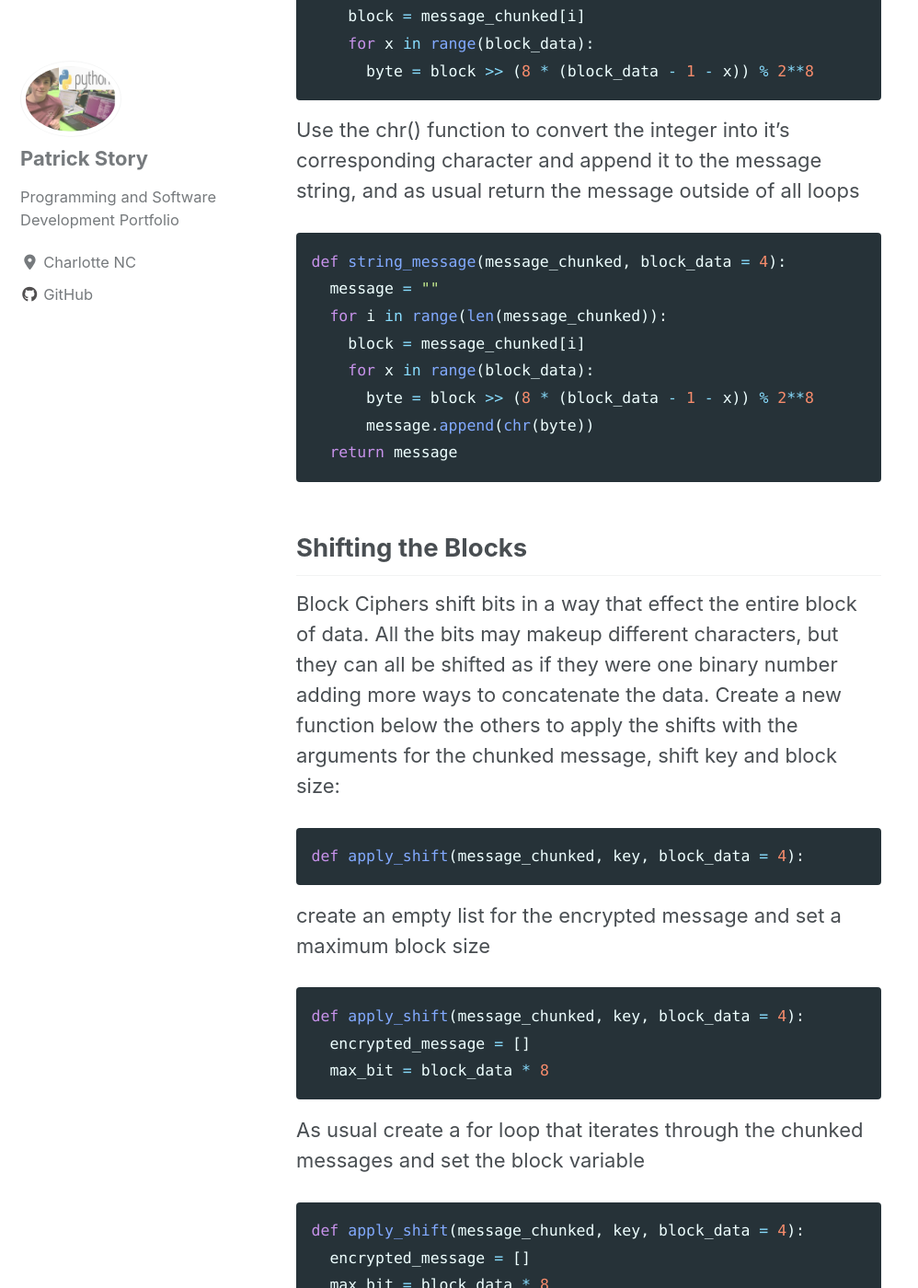
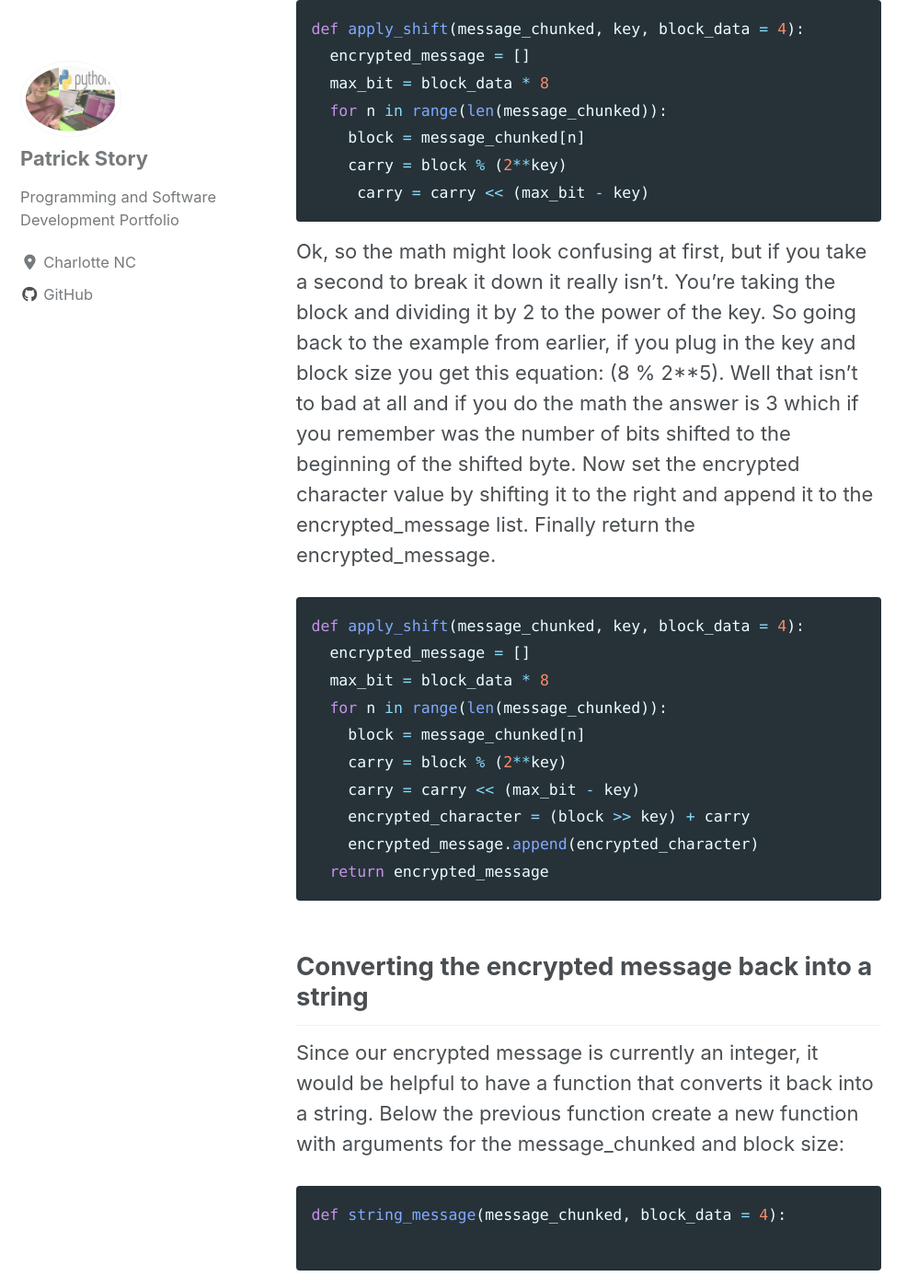
Before and after one commit to Patchyst/Patchyst.github.io, a Jekyll site: the page built from _posts/2019-08-13-BlockCipher.md, in a window 1280 px wide and 1400 px high, scrolled down 5826 px. Shown: the whole window at 92% size, without its empty margins (0-998 px from the left). Built offline with Jekyll 4.4.1, drawn with Linux system fonts in a browser that asks for light colours; cached includes are drawn as plain includes; nearby versions of some CDN libraries; some of the changed text lies outside the part shown.

Commit message:
updating Block Cipher Project

````diff
--- a/_posts/2019-08-13-BlockCipher.md
+++ b/_posts/2019-08-13-BlockCipher.md
@@ -15,42 +15,44 @@
 ```python
 def chunk_message(message, block_data = 4):
 ```
-Now create an empty list for the "chunked" message:
+Now create an empty list for the "chunked" message, and a block variable:
 ```python
 def chunk_message(message, block_data = 4):
   message_chunked = []
+  block = 0
 ```
 figure out the number of blocks in the message:
 ```python
 def chunk_message(message, block_data = 4):
   message_chunked = []
+  block = 0
   block_count = len(message) // block_data + 1
 ```
 You may be wondering why there is a + 1 at the end. This is to ensure the last block is the correct size, this means that the last block will be spaced with a few extra bits.
-Next create a for loop that iterates through our message with a variable for the block:
+Next create a for loop that iterates through our message:
 ```python
 def chunk_message(message, block_data = 4):
   message_chunked = []
+  block = 0
   block_count = len(message) // block_data + 1
   for character in range(block_count * block_data):
-    block = 0
 ```
 If you read the post I made on [binary numbers](https://patchyst.github.io/binaryintro/) you may be familiar with bit shifting in Python. In the for loop shift the block variable 1 byte or 8 bits to the left:
 ```python
 def chunk_message(message, block_data = 4):
   message_chunked = []
+  block = 0
   block_count = len(message) // block_data + 1
   for character in range(block_count * block_data):
-    block = 0
     block = block << 8
 ```
 If the character is still less than the message's length use the ord() function on the character to transform it into it's integer value and add it to the block:
 ```python
 def chunk_message(message, block_data = 4):
   message_chunked = []
+  block = 0
   block_count = len(message) // block_data + 1
   for character in range(block_count * block_data):
-    block = 0
     block = block << 8
 
     if character < len(message):
@@ -62,9 +64,9 @@
 ```python
 def chunk_message(message, block_data = 4):
   message_chunked = []
+  block = 0
   block_count = len(message) // block_data + 1
   for character in range(block_count * block_data):
-    block = 0
     block = block << 8
 
     if character < len(message):
@@ -74,7 +76,7 @@
 
     if block.bit_length() > (block_data -1) * 8:
       message_chunked.append(block)
-      block += 0
+      block = 0
 ```
 Finally return the message_chunked:
 
@@ -93,13 +95,64 @@
 
     if block.bit_length() > (block_data -1) * 8:
       message_chunked.append(block)
-      block += 0
+      block = 0
   return message_chunked
 ```
 What we've done here is preprocesses the message by breaking it into chunks of numbers making it easier for the encryption function.
 
-## Converting the chunked message back into a string
-Since our message is currently an integer, it would be helpful to have a function that converts it back into a string. Below the previous function create a new function with arguments for the message_chunked and block size:
+## Shifting the Blocks
+Block Ciphers shift bits in a way that effect the entire block of data. All the bits may makeup different characters, but they can all be shifted as if they were one binary number adding more ways to concatenate the data. Create a new function below the others to apply the shifts with the arguments for the chunked message, shift key and block size:
+```python
+def apply_shift(message_chunked, key, block_data = 4):
+```
+create an empty list for the encrypted message and set a maximum block size
+```python
+def apply_shift(message_chunked, key, block_data = 4):
+  encrypted_message = []
+  max_bit = block_data * 8
+```
+As usual create a for loop that iterates through the chunked messages and set the block variable
+```python
+def apply_shift(message_chunked, key, block_data = 4):
+  encrypted_message = []
+  max_bit = block_data * 8
+  for n in range(len(message_chunked)):
+    block = message_chunked[n]
+```
+We will now begin shifting the bits, but we first must make a variable that carries over the bits so that they are not lost when they're being shifted. For example, if you have one byte of data and you shift it five places to the left then in the new byte of data the three bits that were effectively "moved" out of the byte are now the first three bits at the beginning of the shifted byte.
+Example =
+```python
+010010111
+# shifted to the left by five with the carry
+010111010
+```
+With that in mind create a variable that will accomplish that and shift it to the left
+```python
+def apply_shift(message_chunked, key, block_data = 4):
+  encrypted_message = []
+  max_bit = block_data * 8
+  for n in range(len(message_chunked)):
+    block = message_chunked[n]
+    carry = block % (2**key)
+     carry = carry << (max_bit - key)
+```
+Ok, so the math might look confusing at first, but if you take a second to break it down it really isn't. You're taking the block and dividing it by 2 to the power of the key. So going back to the example from earlier, if you plug in the key and block size you get this equation: (8 % 2**5). Well that isn't to bad at all and if you do the math the answer is 3 which if you remember was the number of bits shifted to the beginning of the shifted byte.
+Now set the encrypted character value by shifting it to the right and append it to the encrypted_message list. Finally return the encrypted_message.
+```python
+def apply_shift(message_chunked, key, block_data = 4):
+  encrypted_message = []
+  max_bit = block_data * 8
+  for n in range(len(message_chunked)):
+    block = message_chunked[n]
+    carry = block % (2**key)
+    carry = carry << (max_bit - key)
+    encrypted_character = (block >> key) + carry
+    encrypted_message.append(encrypted_character)
+  return encrypted_message
+```
+
+## Converting the encrypted message back into a string
+Since our encrypted message is currently an integer, it would be helpful to have a function that converts it back into a string. Below the previous function create a new function with arguments for the message_chunked and block size:
 ```python
 def string_message(message_chunked, block_data = 4):
 
@@ -146,53 +199,26 @@
       message.append(chr(byte))
   return message
 ```
-## Shifting the Blocks
-Block Ciphers shift bits in a way that effect the entire block of data. All the bits may makeup different characters, but they can all be shifted as if they were one binary number adding more ways to concatenate the data. Create a new function below the others to apply the shifts with the arguments for the chunked message, shift key and block size:
+
+## Running the Program
+To begin, create a plaintext variable and a key variable
 ```python
-def apply_shift(message_chunked, key, block_data = 4):
+unencrypted_text = "Hello World"
+key = 7
 ```
-create an empty list for the encrypted message and set a maximum block size
+Now turn it into blocks and apply the shift
 ```python
-def apply_shift(message_chunked, key, block_data = 4):
-  encrypted_message = []
-  max_bit = block_data * 8
+unencrypted_text = "Hello World"
+key = 7
+block_list = chunk_message(unencrypted_text)
+encrypted_list = apply_shift(block_list)
 ```
-As usual create a for loop that iterates through the chunked messages and set the block variable
+Lastly turn the encrypted_list into a string to see the encrypted string
 ```python
-def apply_shift(message_chunked, key, block_data = 4):
-  encrypted_message = []
-  max_bit = block_data * 8
-  for n in range(len(message_chunked)):
-    block = message_chunked[n]
+unencrypted_text = "Hello World"
+key = 7
+block_list = chunk_message(unencrypted_text)
+encrypted_list = apply_shift(block_list, key)
+encrypted_string = string_message(encrypted_list)
+print(encrypted_string)
 ```
-We will now begin shifting the bits, but we first must make a variable that carries over the bits so that they are not lost when they're being shifted. For example, if you have one byte of data and you shift it five places to the left then in the new byte of data the three bits that were effectively "moved" out of the byte are now the first three bits at the beginning of the shifted byte.
-Example =
-```python
-010010111
-# shifted to the left by five with the carry
-010111010
-```
-With that in mind create a variable that will accomplish that and shift it to the left
-```python
-def apply_shift(message_chunked, key, block_data = 4):
-  encrypted_message = []
-  max_bit = block_data * 8
-  for n in range(len(message_chunked)):
-    block = message_chunked[n]
-    carry = block % 2**key
-     carry = carry << (max_bit - key)
-```
-Ok, so the math might look confusing at first, but if you take a second to break it down it really isn't. You're taking the block and dividing it by 2 to the power of the key. So going back to the example from earlier, if you plug in the key and block size you get this equation: (8 % 2**5). Well that isn't to bad at all and if you do the math the answer is 3 which if you remember was the number of bits shifted to the beginning of the shifted byte.
-Now set the encrypted character value by shifting it to the right and append it to the encrypted_message list. Finally return the encrypted_message.
-```python
-def apply_shift(message_chunked, key, block_data = 4):
-  encrypted_message = []
-  max_bit = block_data * 8
-  for n in range(len(message_chunked)):
-    block = message_chunked[n]
-    carry = block % 2**key
-    carry = carry << (max_bit - key)
-    encrypted_character = (block >> key) + carry
-    encrypted_message.append(encrypted_character)
-  return encrypted_message
-```
````
